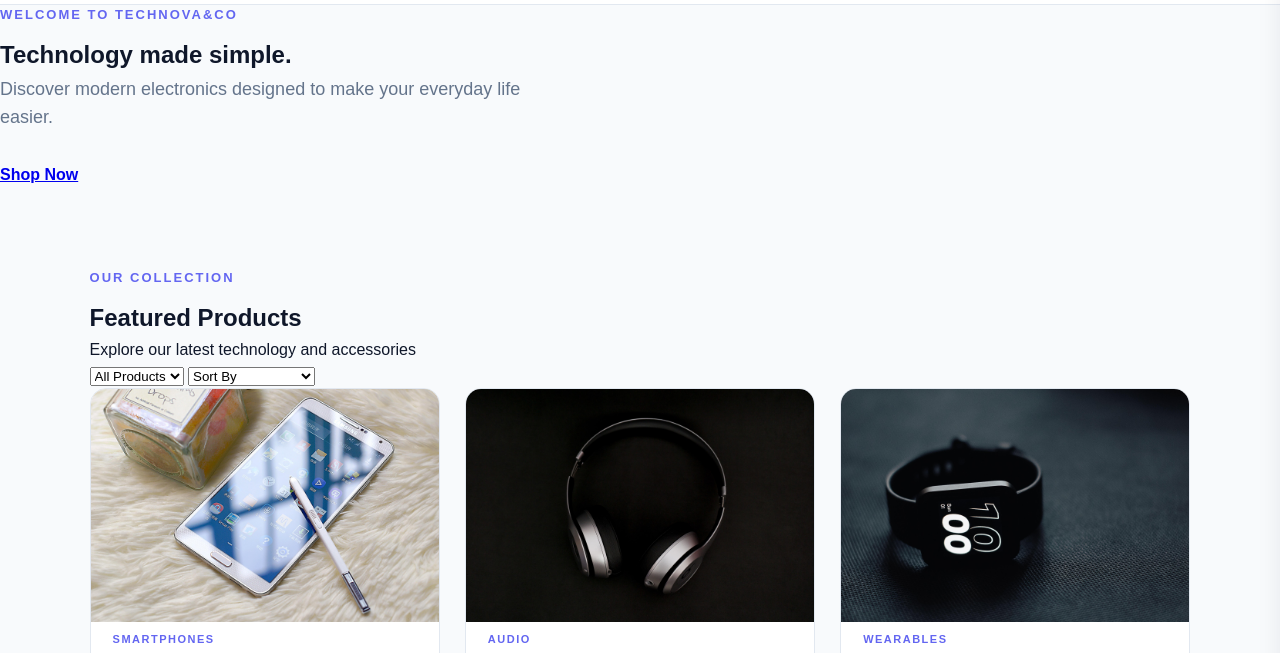
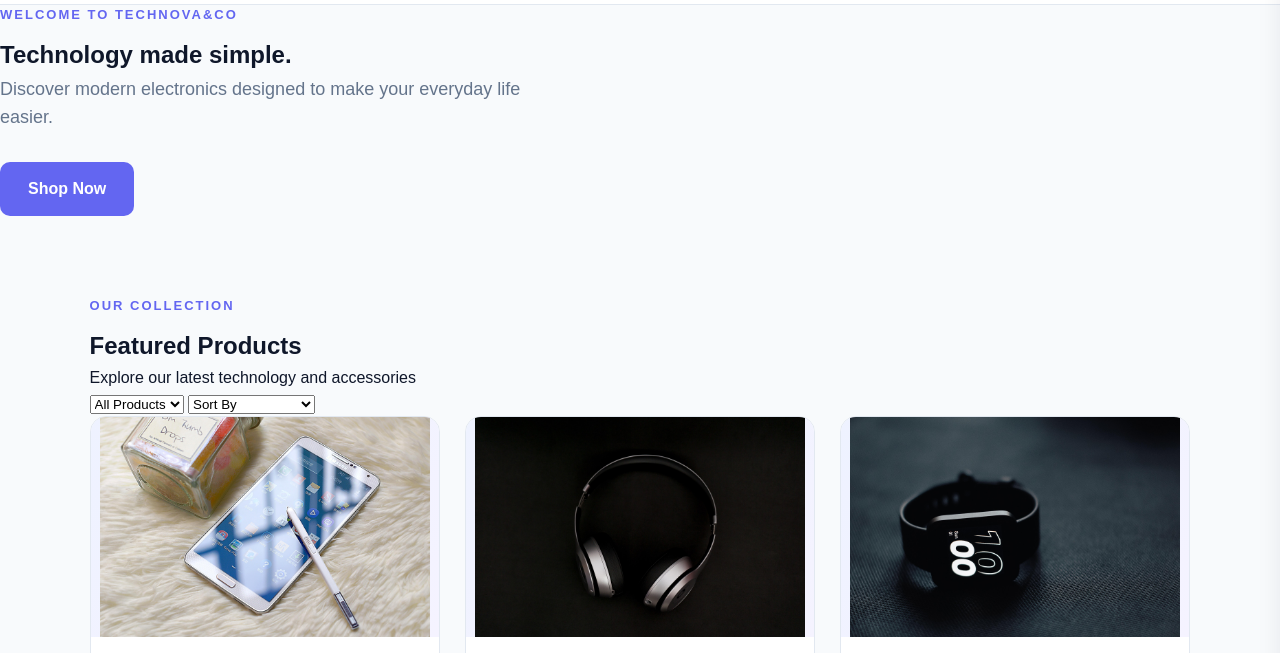
Before and after one commit to annengendo25-design/technova-co-project, a plain HTML site: page index.html in a window 1280 px wide. Shown: the part 74-727 px from the top of the page. Drawn offline with Linux system fonts and the light colour scheme.

Commit message:
Add product image styling

```diff
--- a/style.css
+++ b/style.css
@@ -7,6 +7,7 @@
     --muted: #64748b;
     --border: #e2e8f0;
     --success: #22c55e;
+    --shadow: #9696c4;
 }
 *{
     margin: 0;
@@ -30,7 +31,7 @@ header{
     background: var(--card);
     border-bottom: 1px solid var(--border);
     position: sticky;
-    top: o;
+    top: 0;
     z-index: 100;
 }
 .logo{
@@ -99,7 +100,7 @@ nav a:hover{
     max-width: 550px;
     margin-bottom: 30px;
 }
-.shop.btn{
+.shop-btn{
     display: inline-block;
     background: var(--primary);
     color: white;
@@ -161,6 +162,8 @@ main{
     box-shadow: 0 20px 40px rgba(15, 23, 42, 0.12);
 }
 .product-image {
+    overflow: hidden;
+    width: 100%;
     height: 220px;
     display: flex;
     align-items: center;
@@ -168,11 +171,12 @@ main{
     font-size: 90px;
     background: linear-gradient( 135deg, #eef2ff, #f5f3ff );
     transition: transform 0.3s ease;
+}
     .product-image img{
-        width: 90%;
-        height: 90%;
+        width: 100%;
+        height: 100%;
         object-fit: contain;
-    }
+        display: block;
     }
     .product-card:hover .product-image {
         transform: scale(1.03);
@@ -241,7 +245,7 @@ footer{
     text-align: center;
     padding: 30px;
     background: var(--text);
-    color: rgb(52, 15, 184);
+    color: rgb(233, 232, 236);
 }
 /*Tablets*/
 @media (max-width:900px){
```
